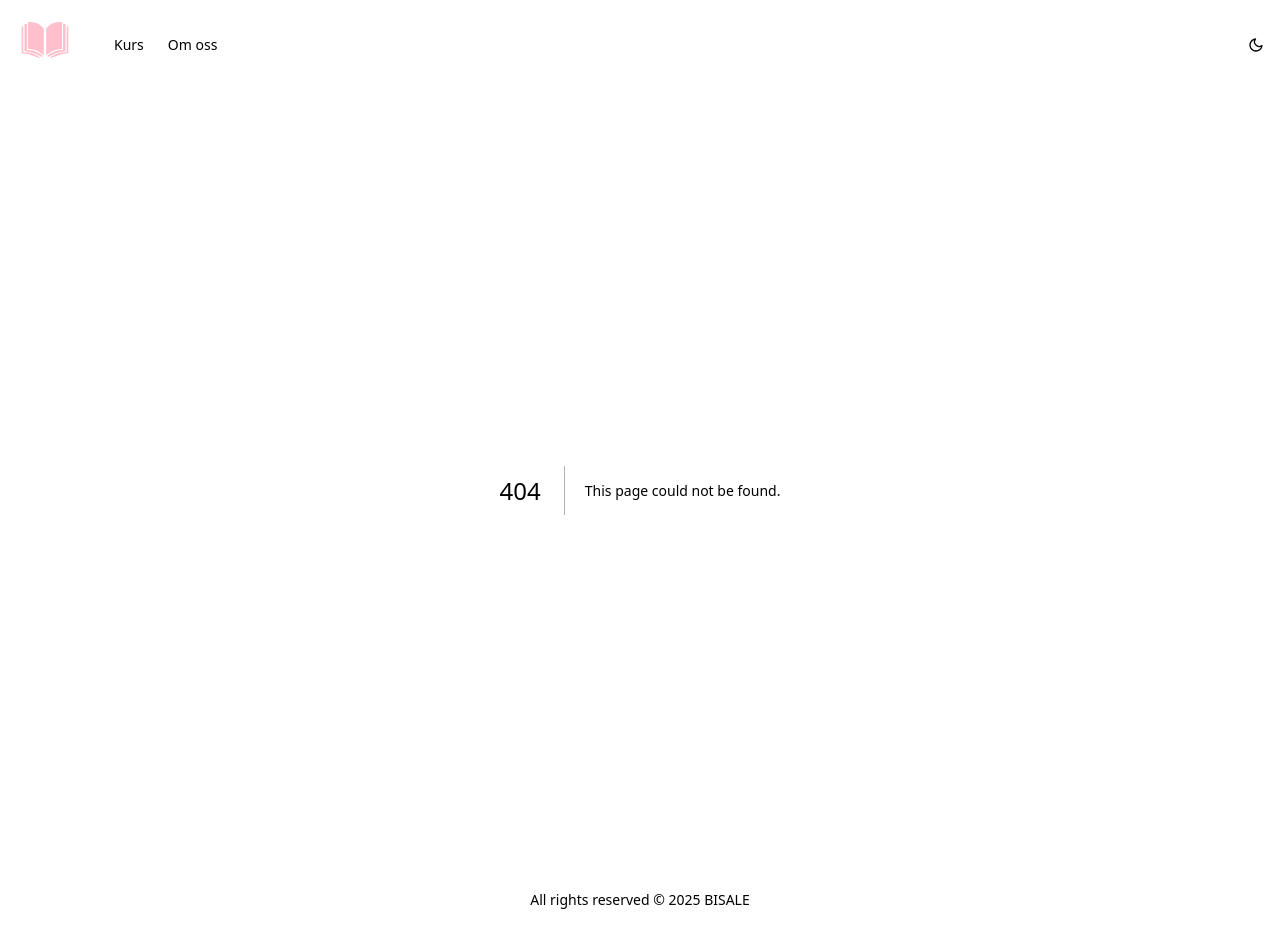
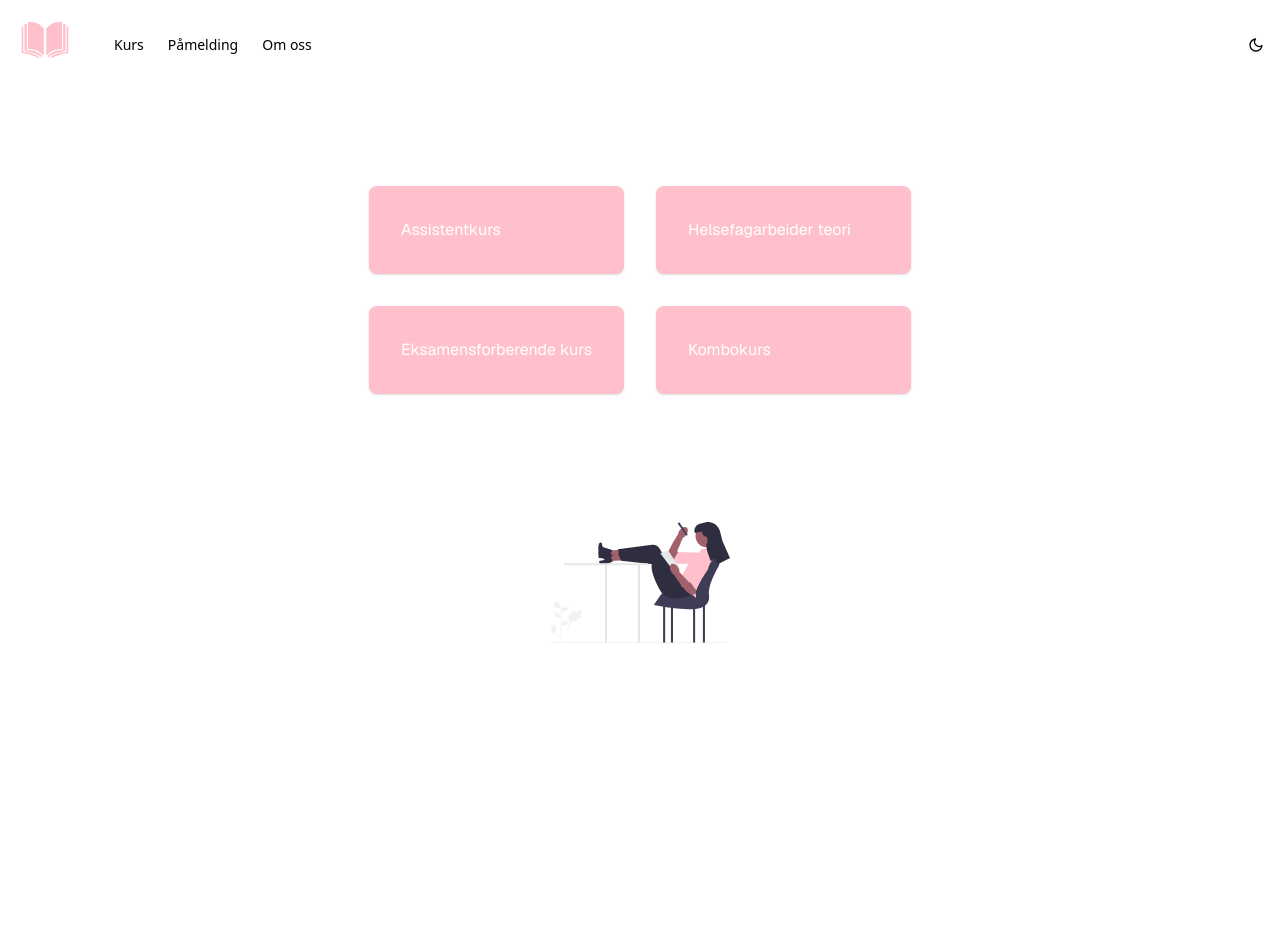
Before and after one commit to andreasgarvik/bisale, a Next.js app: page /delta in a window 1280 px wide. Before the commit this address had no page. After the commit the page ends 800 px from the top, so only its background shows below. Built offline with nearby package versions, Linux system fonts and the light colour scheme.

Commit message:
lagt til påmelding

```diff
--- a/src/app/components/Footer.tsx
+++ /dev/null
@@ -1,11 +0,0 @@
-import React from "react";
-
-const Footer: React.FC = () => {
-  return (
-    <footer className="text-center text-sm pb-4">
-      All rights reserved © 2025 BISALE
-    </footer>
-  );
-};
-
-export default Footer;
--- a/src/app/components/NavBar.tsx
+++ b/src/app/components/NavBar.tsx
@@ -19,6 +19,7 @@ const Header: React.FC = () => {
             />
           </Link>
           <Link href="/kurs" className="text-sm">Kurs</Link>
+          <Link href="/delta" className="text-sm">Påmelding</Link>
           <Link href="/om-oss" className="text-sm">Om oss</Link>
         </div>
         <div className="pr-4">
--- /dev/null
+++ b/src/app/delta/page.tsx
@@ -0,0 +1,31 @@
+import Image from "next/image";
+
+export default function Courses() {
+  return (
+    <main className="flex flex-col items-center justify-center p-16 gap-32 font-[family-name:var(--font-geist-sans)]">
+      <div className="grid md:grid-cols-2 grid-cols-1 gap-8 mt-8">
+        <a href="https://forms.gle/8oNQvKfqAbYicbiN9" className="bg-[#FFC0CB] text-white p-8 rounded-lg shadow hover:shadow-lg transition transform hover:scale-105">
+          Assistentkurs
+        </a>
+        <a href="https://forms.gle/qAXoNgNLnvz8kKdM6" className="bg-[#FFC0CB] text-white p-8 rounded-lg shadow hover:shadow-lg transition transform hover:scale-105">
+          Helsefagarbeider teori
+        </a>
+        <a href="https://forms.gle/TsTP2Pc2uZAA5q3u6" className="bg-[#FFC0CB] text-white p-8 rounded-lg shadow hover:shadow-lg transition transform hover:scale-105">
+          Eksamensforberende kurs
+        </a>
+        <a href="https://forms.gle/ME6vDKD7QGgJ6AVJ8" className="bg-[#FFC0CB] text-white p-8 rounded-lg shadow hover:shadow-lg transition transform hover:scale-105">
+          Kombokurs
+        </a>
+      </div>
+      <div className="flex flex-col items-center">
+        <Image
+          src="/exams.svg"
+          alt="BISALE logo"
+          width={180}
+          height={32}
+          priority
+        />
+      </div>
+    </main>
+  );
+}
--- a/src/app/kurs/page.tsx
+++ b/src/app/kurs/page.tsx
@@ -2,7 +2,7 @@ import Image from "next/image";
 
 export default function Courses() {
   return (
-    <main className="grid grid-rows-[20px_1fr_20px] items-center justify-items-center min-h-screen p-8 pb-20 gap-16 sm:p-20 font-[family-name:var(--font-geist-sans)]">
+    <main className="flex flex-col items-center justify-center p-16 gap-32 font-[family-name:var(--font-geist-sans)]">
       <div className="flex flex-col items-center row-start-1">
         <div className="text-center text-lg pb-4">
           Kommer snart!
--- a/src/app/layout.tsx
+++ b/src/app/layout.tsx
@@ -2,7 +2,6 @@ import type { Metadata } from "next";
 import { Geist, Geist_Mono } from "next/font/google";
 import { Providers } from "./providers";
 import Header from "./components/NavBar";
-import Footer from "./components/Footer";
 import "./globals.css";
 
 const geistSans = Geist({
@@ -33,7 +32,6 @@ export default function RootLayout({
         <Providers>
           <Header />
           {children}
-          <Footer />
         </Providers>
 
       </body>
--- a/src/app/om-oss/page.tsx
+++ b/src/app/om-oss/page.tsx
@@ -2,9 +2,7 @@ import Image from "next/image";
 
 export default function About() {
   return (
-    <main className="grid grid-rows-[20px_1fr_20px] items-center justify-items-center min-h-screen p-8 pb-20 gap-16 sm:p-20 font-[family-name:var(--font-geist-sans)]">
-
-
+    <main className="flex flex-col items-center justify-items-center p-16 gap-32 font-[family-name:var(--font-geist-sans)]">
       <div className="flex flex-col items-center row-start-1">
         <div className="text-center text-lg pb-4">
           BISALE tilbyr kurs og kompetanseheving innenfor helse.
@@ -12,7 +10,7 @@ export default function About() {
       </div >
       <div className="flex flex-col items-center row-start-2">
         <Image
-          src="/sharing-knowledge.svg"
+          src="/notebook.svg"
           alt="BISALE logo"
           width={180}
           height={32}
--- a/src/app/page.tsx
+++ b/src/app/page.tsx
@@ -2,8 +2,8 @@ import Image from "next/image";
 
 export default function Home() {
   return (
-    <main className="min-h-screen font-[family-name:var(--font-geist-sans)]">
-      <div className="flex flex-col items-center pt-32">
+    <main className="flex flex-col items-center justify-center p-16 gap-16 font-[family-name:var(--font-geist-sans)]">
+      <div className="flex flex-col items-center">
         <Image
           src="/bisale_logo.svg"
           alt="BISALE logo"
@@ -12,9 +12,17 @@ export default function Home() {
           priority
         />
       </div>
-
-
-      <div className="flex flex-col gap-4 flex-wrap items-center pt-64">
+      <div className="flex flex-col items-center">
+        <Image
+          src="/sharing-knowledge.svg"
+          alt="BISALE logo"
+          width={270}
+          height={57}
+          priority
+        />
+      </div>
+      <div className="flex flex-col items-center"></div>
+      <div className="flex flex-col gap-4 flex-wrap items-center">
         <div className="text-sm">
           Ta kontakt med oss
         </div>
```
